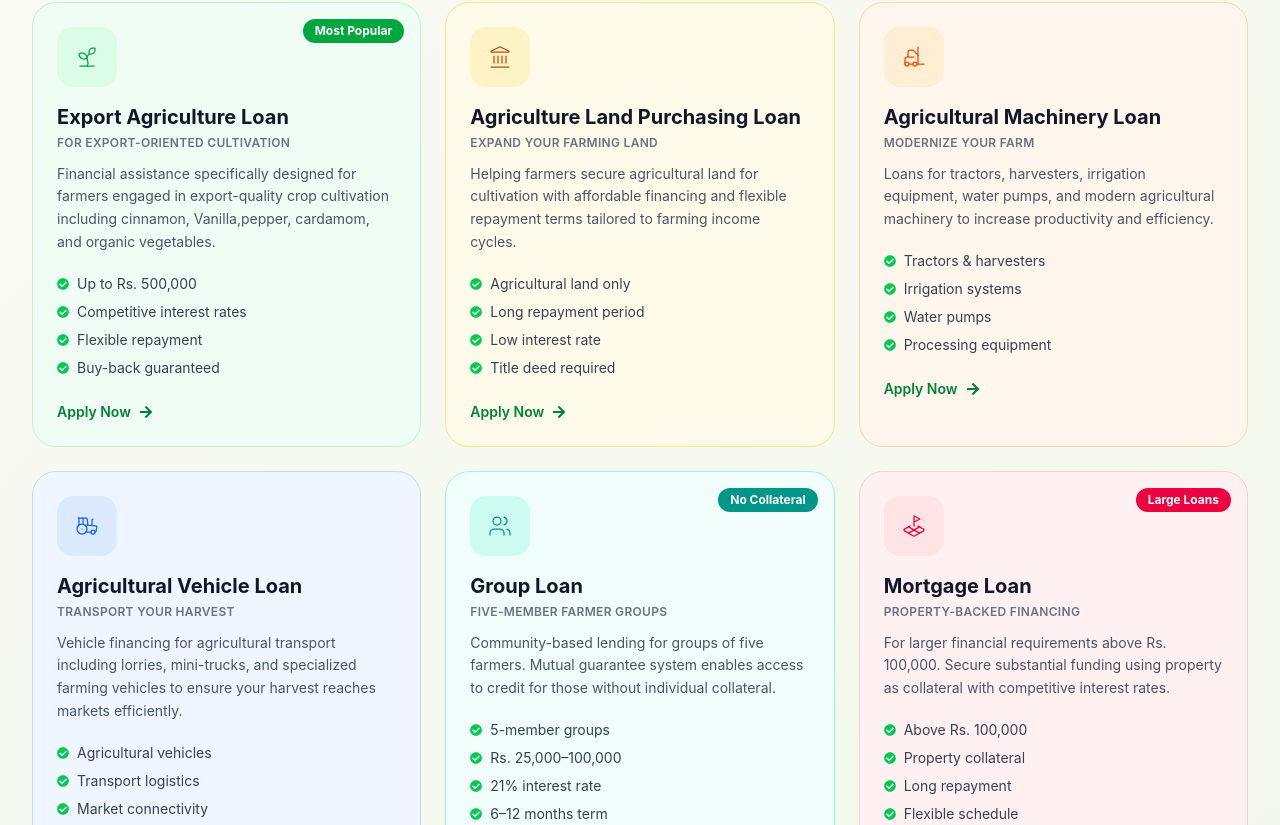
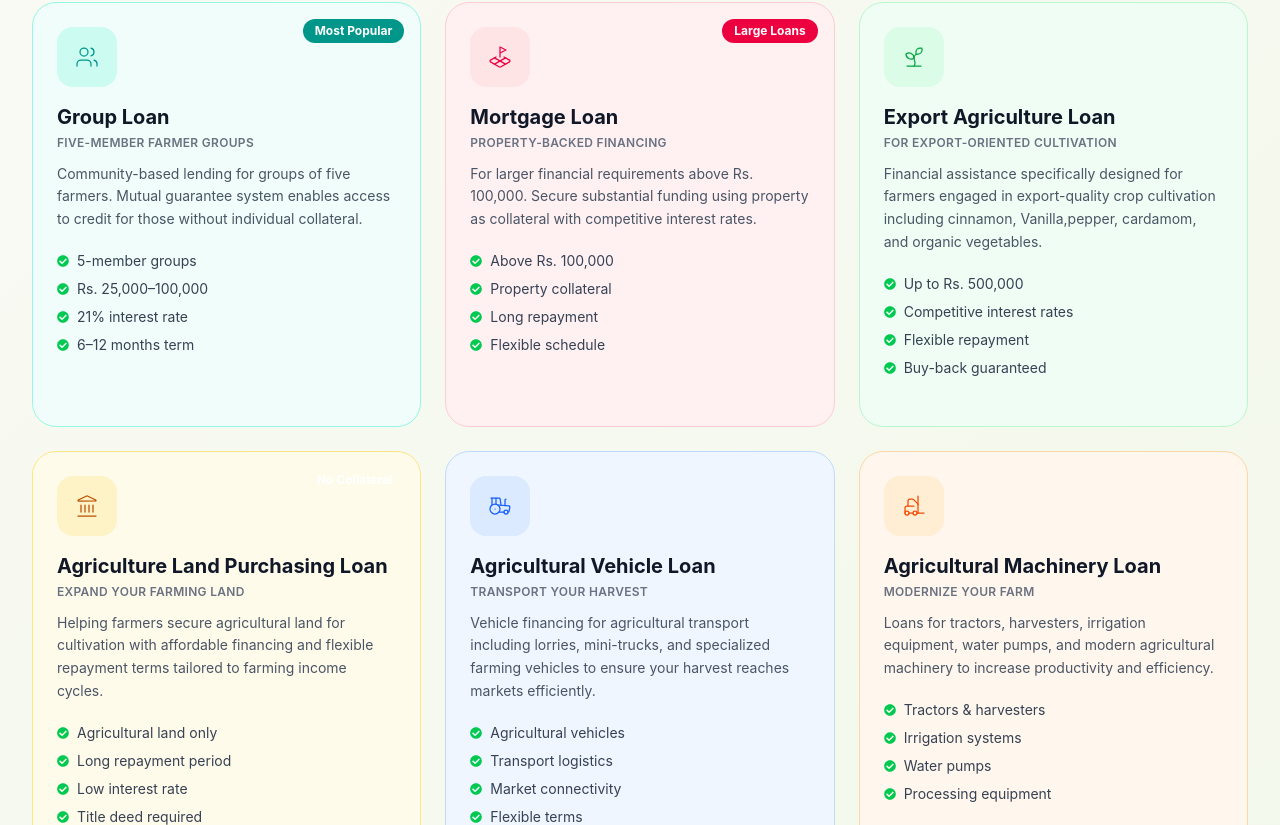
Before and after one commit to Dalaxshan/MADE-Bank, a React (Vite) app: page / in a window 1280 px wide. Shown: the part 3075-3900 px from the top of the page. Built offline with nearby package versions, Linux system fonts and the light colour scheme.

Commit message:
update 9

```diff
--- a/index.html
+++ b/index.html
@@ -19,7 +19,11 @@
     <link rel="preconnect" href="https://fonts.googleapis.com" />
     <link rel="preconnect" href="https://fonts.gstatic.com" crossorigin />
 
-<link href="https://fonts.googleapis.com/css2?family=Fira+Sans:ital,wght@0,100;0,200;0,300;0,400;0,500;0,600;0,700;0,800;0,900;1,100;1,200;1,300;1,400;1,500;1,600;1,700;1,800;1,900&display=swap" rel="stylesheet">  </head>
+    <link
+      href="https://fonts.googleapis.com/css2?family=Fira+Sans:ital,wght@0,100;0,200;0,300;0,400;0,500;0,600;0,700;0,800;0,900;1,100;1,200;1,300;1,400;1,500;1,600;1,700;1,800;1,900&display=swap"
+      rel="stylesheet"
+    />
+  </head>
   <body>
     <div id="root"></div>
     <script type="module" src="/src/main.tsx"></script>
--- a/src/components/ExportNetwork.tsx
+++ b/src/components/ExportNetwork.tsx
@@ -51,7 +51,7 @@
   },
   {
     name: "Agroventures Plantations",
-    type: "Cinnamon & Spice Cultivation",
+    type: "Vanilla & Spice Cultivation",
     logo: agroLogo,
     strength: "Pioneers in vanilla and export-grade spice cultivation",
     path: "https://agroventures.lk/"
@@ -234,7 +234,7 @@
             className="text-3xl md:text-4xl font-black text-center mb-3"
             style={{ color: INK }}
           >
-            Our Export Partners
+            Our Group Strength
           </h3>
           <p
             className="text-base text-center max-w-xl mx-auto mb-10"
--- a/src/components/FarmerJourneySection.tsx
+++ b/src/components/FarmerJourneySection.tsx
@@ -199,9 +199,6 @@
           ))}
         </motion.div>
 
-        {/* ---------------- Roadmap: zigzag cards + curvy dashed connector ---------------- */}
-
-        {/* Mobile / tablet - simple stacked list, no absolute geometry */}
         <div className="space-y-6 lg:hidden">
           {journeySteps.map((step) => (
             <div
@@ -296,7 +293,7 @@
           transition={{ duration: 0.6 }}
           className="mt-0 relative overflow-hidden p-10 text-center text-[#F3F7F5]"
           style={{
-            background:"var(--color-accent)",
+            backgroundColor: 'var(--color-light-green)',
             clipPath: 'polygon(0 0, 100% 0, 100% 100%, 28px 100%, 0 calc(100% - 28px))',
           }}
         >
--- a/src/components/ServicesSection.tsx
+++ b/src/components/ServicesSection.tsx
@@ -10,85 +10,9 @@
   Tractor,
   Users,
 } from "lucide-react";
-import {
-  FaArrowRight,
-  FaCheckCircle,
-} from "react-icons/fa";
+import { FaCheckCircle } from "react-icons/fa";
 
 const services = [
-  {
-    id: "export-loan",
-    icon: <Sprout strokeWidth={1.25} />,
-    title: "Export Agriculture Loan",
-    subtitle: "For Export-Oriented Cultivation",
-    desc: "Financial assistance specifically designed for farmers engaged in export-quality crop cultivation including cinnamon, Vanilla,pepper, cardamom, and organic vegetables.",
-    features: [
-      "Up to Rs. 500,000",
-      "Competitive interest rates",
-      "Flexible repayment",
-      "Buy-back guaranteed",
-    ],
-    color: "from-green-500 to-emerald-600",
-    bg: "bg-green-50",
-    border: "border-green-200",
-    iconBg: "bg-green-100 text-green-600",
-    badge: "Most Popular",
-    badgeColor: "bg-green-600",
-  },
-  {
-    id: "land-loan",
-    icon: <Landmark strokeWidth={1.25} />,
-    title: "Agriculture Land Purchasing Loan",
-    subtitle: "Expand Your Farming Land",
-    desc: "Helping farmers secure agricultural land for cultivation with affordable financing and flexible repayment terms tailored to farming income cycles.",
-    features: [
-      "Agricultural land only",
-      "Long repayment period",
-      "Low interest rate",
-      "Title deed required",
-    ],
-    color: "from-brown-500 to-amber-700",
-    bg: "bg-amber-50",
-    border: "border-amber-200",
-    iconBg: "bg-amber-100 text-amber-700",
-    badge: null,
-  },
-  {
-    id: "machinery-loan",
-    icon: <Forklift strokeWidth={1.25} />,
-    title: "Agricultural Machinery Loan",
-    subtitle: "Modernize Your Farm",
-    desc: "Loans for tractors, harvesters, irrigation equipment, water pumps, and modern agricultural machinery to increase productivity and efficiency.",
-    features: [
-      "Tractors & harvesters",
-      "Irrigation systems",
-      "Water pumps",
-      "Processing equipment",
-    ],
-    color: "from-orange-500 to-red-500",
-    bg: "bg-orange-50",
-    border: "border-orange-200",
-    iconBg: "bg-orange-100 text-orange-600",
-    badge: null,
-  },
-  {
-    id: "vehicle-loan",
-    icon: <Tractor strokeWidth={1.25} />,
-    title: "Agricultural Vehicle Loan",
-    subtitle: "Transport Your Harvest",
-    desc: "Vehicle financing for agricultural transport including lorries, mini-trucks, and specialized farming vehicles to ensure your harvest reaches markets efficiently.",
-    features: [
-      "Agricultural vehicles",
-      "Transport logistics",
-      "Market connectivity",
-      "Flexible terms",
-    ],
-    color: "from-blue-500 to-indigo-600",
-    bg: "bg-blue-50",
-    border: "border-blue-200",
-    iconBg: "bg-blue-100 text-blue-600",
-    badge: null,
-  },
   {
     id: "group-loan",
     icon: <Users strokeWidth={1.25} />,
@@ -105,7 +29,7 @@
     bg: "bg-teal-50",
     border: "border-teal-200",
     iconBg: "bg-teal-100 text-teal-600",
-    badge: "No Collateral",
+    badge: "Most Popular",
     badgeColor: "bg-teal-600",
   },
   {
@@ -127,14 +51,81 @@
     badge: "Large Loans",
     badgeColor: "bg-rose-600",
   },
+  {
+    id: "export-loan",
+    icon: <Sprout strokeWidth={1.25} />,
+    title: "Export Agriculture Loan",
+    subtitle: "For Export-Oriented Cultivation",
+    desc: "Financial assistance specifically designed for farmers engaged in export-quality crop cultivation including cinnamon, Vanilla,pepper, cardamom, and organic vegetables.",
+    features: [
+      "Up to Rs. 500,000",
+      "Competitive interest rates",
+      "Flexible repayment",
+      "Buy-back guaranteed",
+    ],
+    color: "from-green-500 to-emerald-600",
+    bg: "bg-green-50",
+    border: "border-green-200",
+    iconBg: "bg-green-100 text-green-600",
+    badgeColor: "bg-green-600",
+  },
+  {
+    id: "land-loan",
+    icon: <Landmark strokeWidth={1.25} />,
+    title: "Agriculture Land Purchasing Loan",
+    subtitle: "Expand Your Farming Land",
+    desc: "Helping farmers secure agricultural land for cultivation with affordable financing and flexible repayment terms tailored to farming income cycles.",
+    features: [
+      "Agricultural land only",
+      "Long repayment period",
+      "Low interest rate",
+      "Title deed required",
+    ],
+    color: "from-brown-500 to-amber-700",
+    bg: "bg-amber-50",
+    border: "border-amber-200",
+    iconBg: "bg-amber-100 text-amber-700",
+     badge: "No Collateral",
+  },
+  {
+    id: "vehicle-loan",
+    icon: <Tractor strokeWidth={1.25} />,
+    title: "Agricultural Vehicle Loan",
+    subtitle: "Transport Your Harvest",
+    desc: "Vehicle financing for agricultural transport including lorries, mini-trucks, and specialized farming vehicles to ensure your harvest reaches markets efficiently.",
+    features: [
+      "Agricultural vehicles",
+      "Transport logistics",
+      "Market connectivity",
+      "Flexible terms",
+    ],
+    color: "from-blue-500 to-indigo-600",
+    bg: "bg-blue-50",
+    border: "border-blue-200",
+    iconBg: "bg-blue-100 text-blue-600",
+    badge: null,
+  },
+  {
+    id: "machinery-loan",
+    icon: <Forklift strokeWidth={1.25} />,
+    title: "Agricultural Machinery Loan",
+    subtitle: "Modernize Your Farm",
+    desc: "Loans for tractors, harvesters, irrigation equipment, water pumps, and modern agricultural machinery to increase productivity and efficiency.",
+    features: [
+      "Tractors & harvesters",
+      "Irrigation systems",
+      "Water pumps",
+      "Processing equipment",
+    ],
+    color: "from-orange-500 to-red-500",
+    bg: "bg-orange-50",
+    border: "border-orange-200",
+    iconBg: "bg-orange-100 text-orange-600",
+    badge: null,
+  },
 ];
 
 export default function ServicesSection() {
-  const handleNavClick = (href: string) => {
-    const el = document.querySelector(href);
-    if (el) el.scrollIntoView({ behavior: "smooth" });
-  };
-
   return (
     <section id="services" className="py-14 bg-section-cream">
       <div className="max-w-7xl mx-auto px-4 sm:px-6 lg:px-8">
@@ -216,15 +207,6 @@
                   </div>
                 ))}
               </div>
-
-              {/* CTA */}
-              <button
-                onClick={() => handleNavClick("#contact")}
-                className="flex items-center gap-2 text-sm font-semibold text-green-700 group-hover:text-green-800 transition-colors"
-              >
-                Apply Now{" "}
-                <FaArrowRight className="group-hover:translate-x-1 transition-transform" />
-              </button>
             </motion.div>
           ))}
         </div>
@@ -237,8 +219,7 @@
           transition={{ duration: 0.6 }}
           className="relative overflow-hidden p-8 sm:p-10 text-center text-[#F3F7F5]"
           style={{
-            background:
-              "var(--color-primary) ",
+            background: "var(--color-primary) ",
             clipPath:
               "polygon(0 0, 100% 0, 100% 100%, 28px 100%, 0 calc(100% - 28px))",
           }}
```
